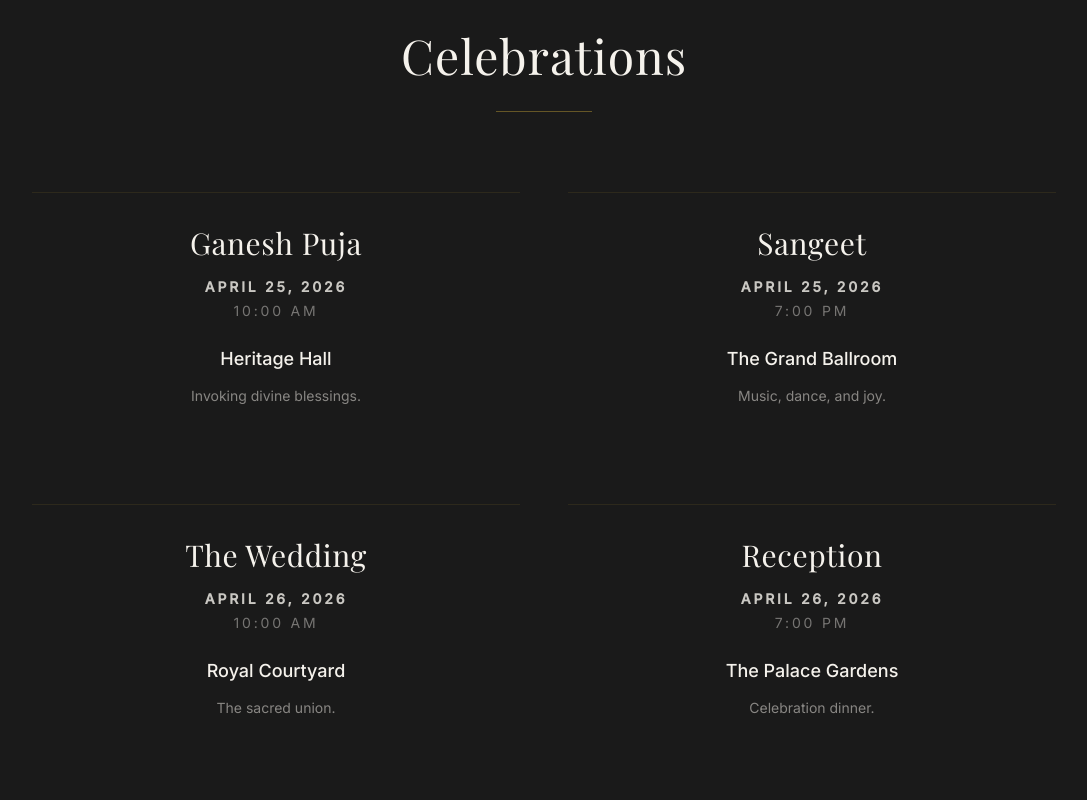
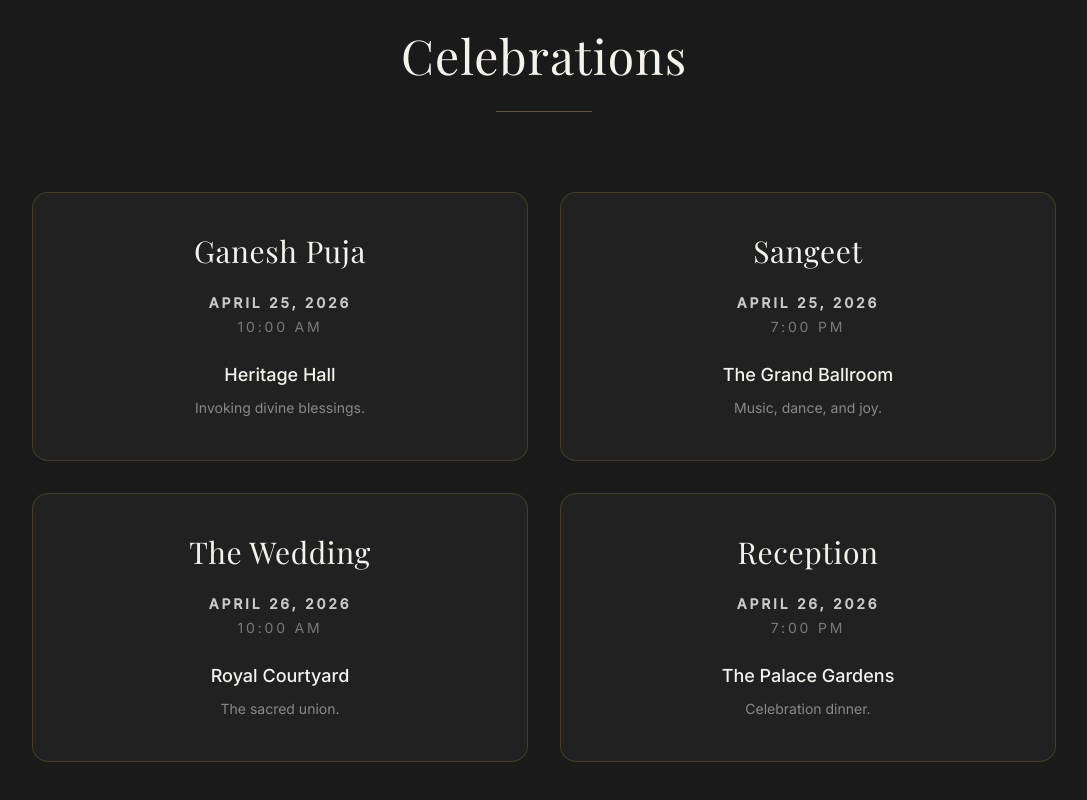
Before and after one commit to Code-shiv-abc/Wedding-Invitation-, a Next.js app: page / in a window 1280 px wide. Shown: the part 2183-2983 px from the top of the page, without its empty margins (96-1183 px from the left). Built offline with nearby package versions, Linux system fonts and the light colour scheme.

Commit message:
Redesign EventDetailsSection cards for premium feel
Co-authored-by: Code-shiv-abc <230116397+Code-shiv-abc@users.noreply.github.com>

```diff
--- a/src/components/sections/EventDetailsSection.tsx
+++ b/src/components/sections/EventDetailsSection.tsx
@@ -19,21 +19,23 @@ export function EventDetailsSection() {
         </div>
 
         <StaggerContainer
-            className="grid grid-cols-1 md:grid-cols-2 gap-x-12 gap-y-16 max-w-5xl mx-auto"
+            className="grid grid-cols-1 md:grid-cols-2 gap-8 max-w-5xl mx-auto"
         >
           {events.map((event) => (
             <motion.div
                 key={event.id}
-                className="flex flex-col items-center text-center p-8 border-t border-accent-gold/10 hover:border-accent-gold/30 transition-colors duration-500"
+                className="flex flex-col items-center text-center p-10 rounded-2xl border border-accent-gold/20 bg-white/[0.03] hover:bg-white/[0.05] hover:-translate-y-1 hover:shadow-lg hover:border-accent-gold/35 transition-all duration-500 gap-6"
                 variants={fadeUpCardVariants}
             >
-              <h3 className="text-2xl md:text-3xl text-accent-gold mb-4 font-serif">{event.title}</h3>
-              <div className="flex flex-col gap-1 mb-6 font-sans text-xs md:text-sm tracking-[0.2em] uppercase text-ivory-light/60">
+              <h3 className="text-2xl md:text-3xl text-accent-gold font-serif">{event.title}</h3>
+              <div className="flex flex-col gap-1 font-sans text-xs md:text-sm tracking-[0.2em] uppercase text-ivory-light/60">
                  <span className="font-bold text-ivory-light/80">{event.date}</span>
                  <span className="opacity-70">{event.time}</span>
               </div>
-              <p className="text-lg font-medium text-ivory-light mb-3 font-serif">{event.venue}</p>
-              <p className="text-sm text-ivory-light/50 max-w-xs font-sans leading-relaxed">{event.description}</p>
+              <div className="flex flex-col items-center gap-2">
+                <p className="text-lg font-medium text-ivory-light font-serif">{event.venue}</p>
+                <p className="text-sm text-ivory-light/50 max-w-xs font-sans leading-relaxed">{event.description}</p>
+              </div>
             </motion.div>
           ))}
         </StaggerContainer>
```
Also changed, not shown: 1 other file (tests, documents, lock files or other folders).
